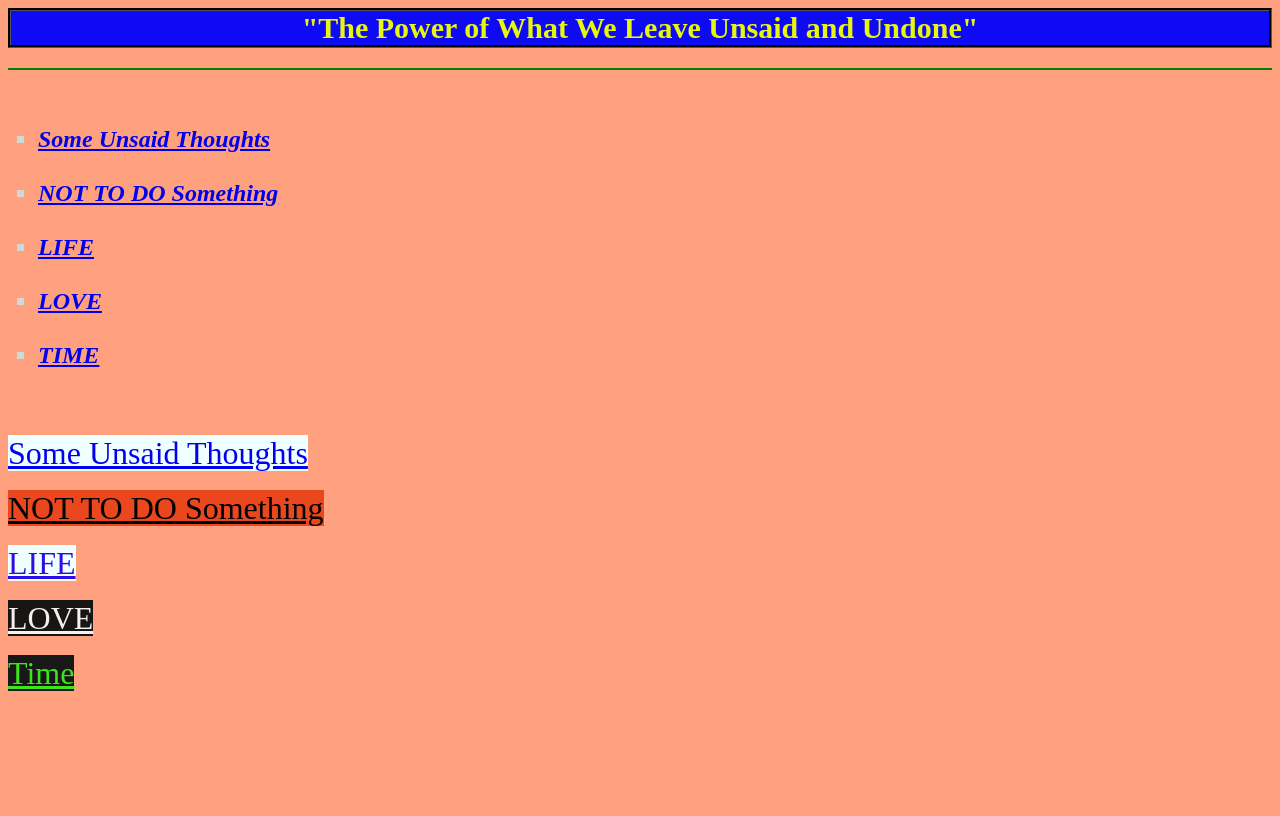
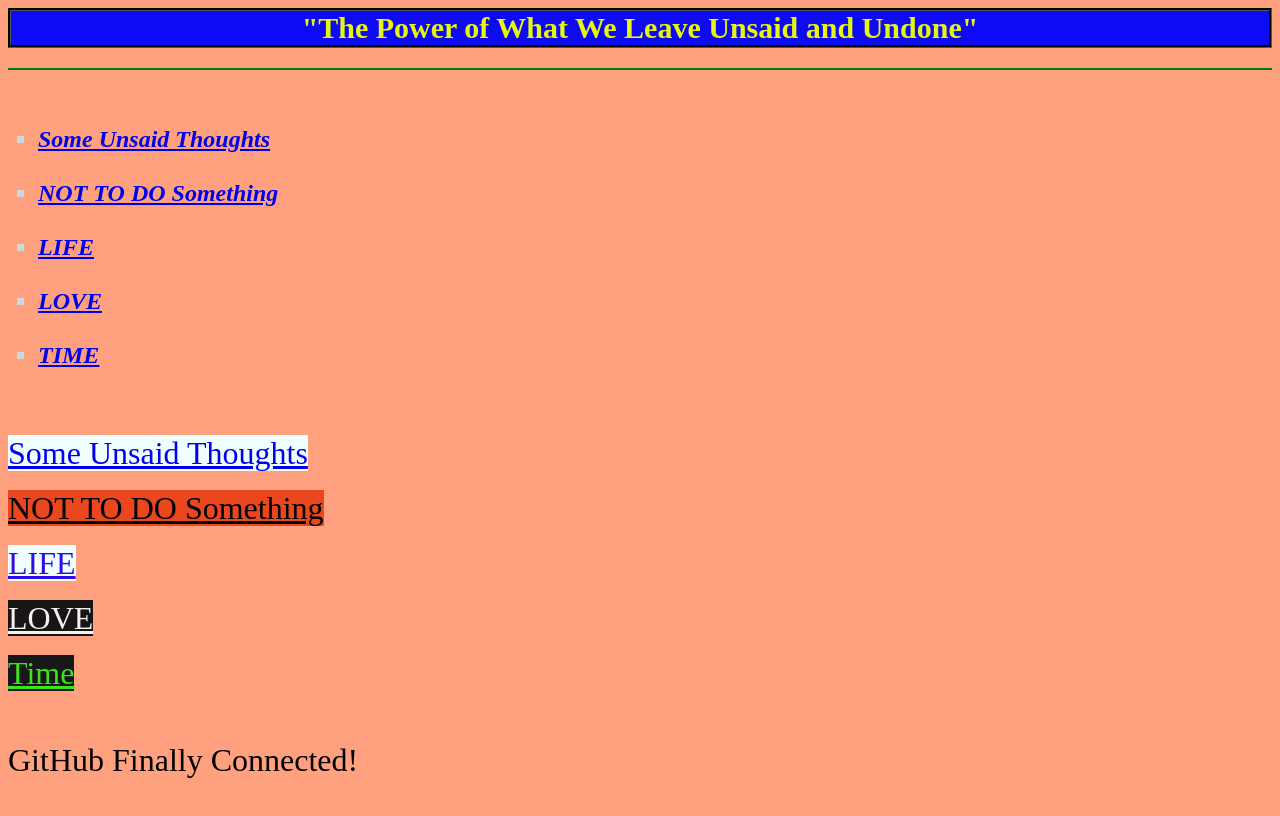
Before and after one commit to jannatulLabiba/Assign-1, a plain HTML site: page index.html in a window 1280 px wide. Drawn offline with Linux system fonts and the light colour scheme.

Commit message:
able to connet github after long week hardwork

```diff
--- a/index.html
+++ b/index.html
@@ -47,6 +47,9 @@
         <a href="page5.html" target=_blank title="This will take you to Page 5" style="background-color: rgb(25, 24, 24); color: rgb(60, 229, 27); font-size: xx-large;">
         Time</a>
 
+        <br> <br>
+
+    <p style="font-size: xx-large;">GitHub Finally Connected!</p>
 
         <br> <br>
 
```
